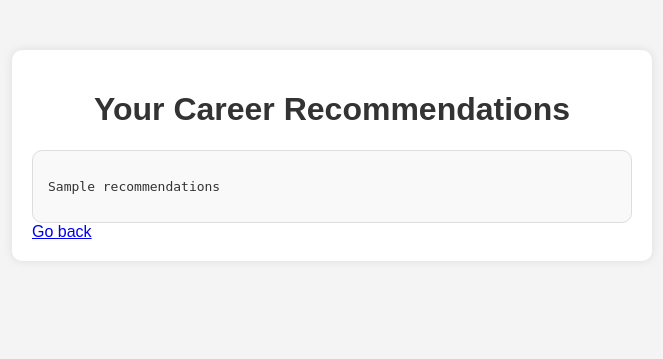
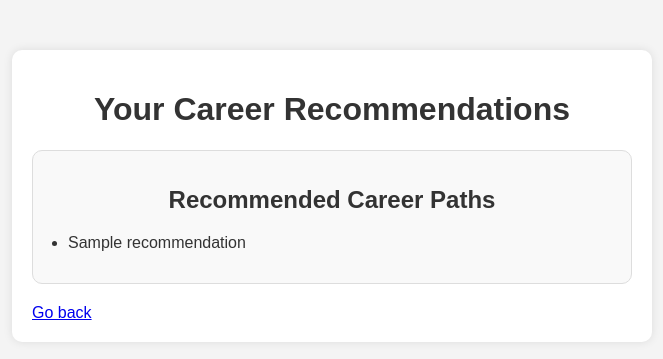
Before and after one commit to euijunp/S-AI_Project, a Flask app: template templates/result.html in a window 1280 px wide. Shown: the top 359 px of the page, without its empty margins (308-971 px from the left). Run offline with Flask 3, Linux system fonts and the light colour scheme; the template is opened without the code that fills it: most values are stand-ins (such as "Sample title", 1, 10 or a date in 2020).

Commit message:
Improve recommendations UI with scrolling and list style

```diff
--- a/static/css/style.css
+++ b/static/css/style.css
@@ -13,7 +13,7 @@ body {
     box-shadow: 0 0 10px rgba(0, 0, 0, 0.1);
 }
 
-h1 {
+h1, h2 {
     text-align: center;
     color: #333;
 }
@@ -60,4 +60,21 @@ button:hover {
     padding: 15px;
     border-radius: 10px;
     border: 1px solid #ddd;
+    max-height: 300px;  /* 최대 높이 설정 */
+    overflow-y: auto;  /* 스크롤 가능하게 설정 */
+    margin-bottom: 20px;
 }
+
+.recommendations ul {
+    list-style-type: disc;
+    padding-left: 20px;
+}
+
+.recommendations li {
+    margin-bottom: 10px;
+}
+
+.recommendations pre {
+    white-space: pre-wrap;
+    word-wrap: break-word;
+}
--- a/templates/result.html
+++ b/templates/result.html
@@ -12,7 +12,12 @@
 
         {% if recommendations %}
             <div class="recommendations">
-                <pre>{{ recommendations }}</pre>
+                <h2>Recommended Career Paths</h2>
+                <ul>
+                    {% for recommendation in recommendations %}
+                        <li>{{ recommendation }}</li>
+                    {% endfor %}
+                </ul>
             </div>
         {% else %}
             <p>No recommendations found.</p>
```
